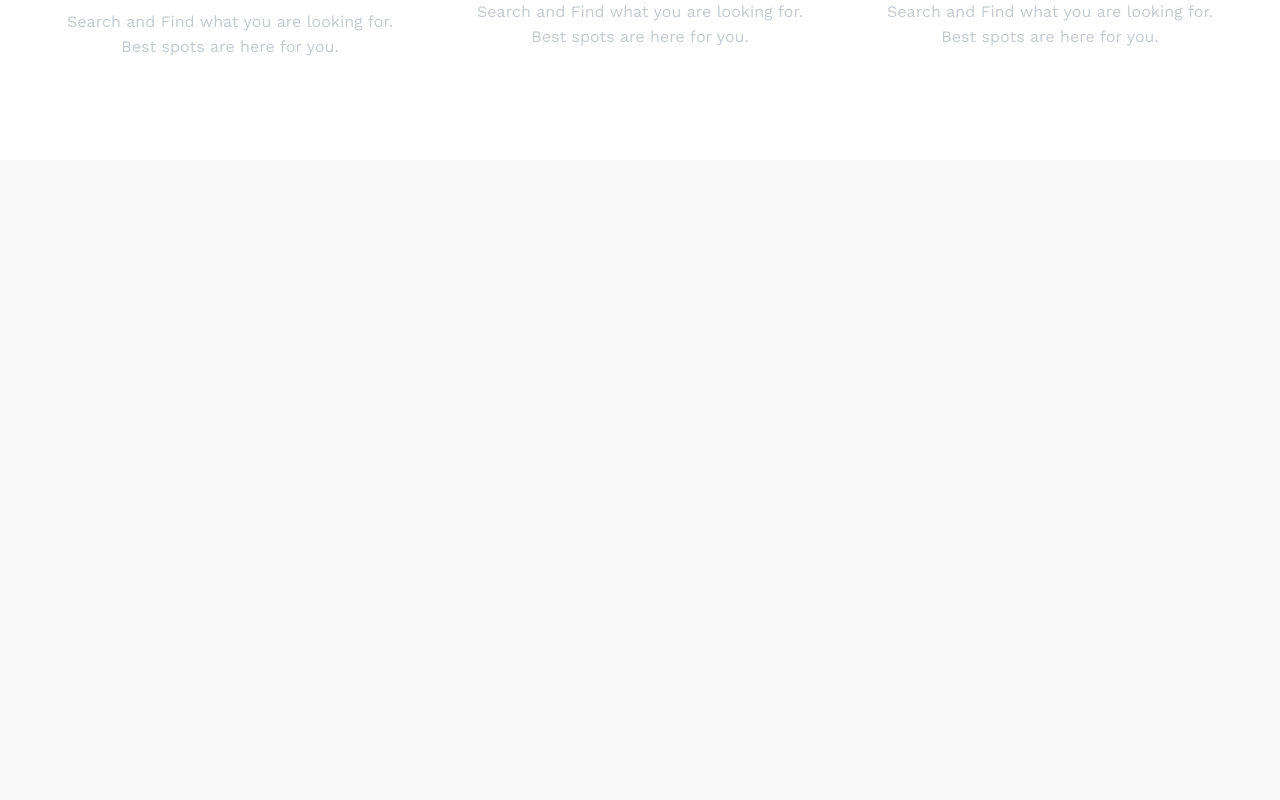
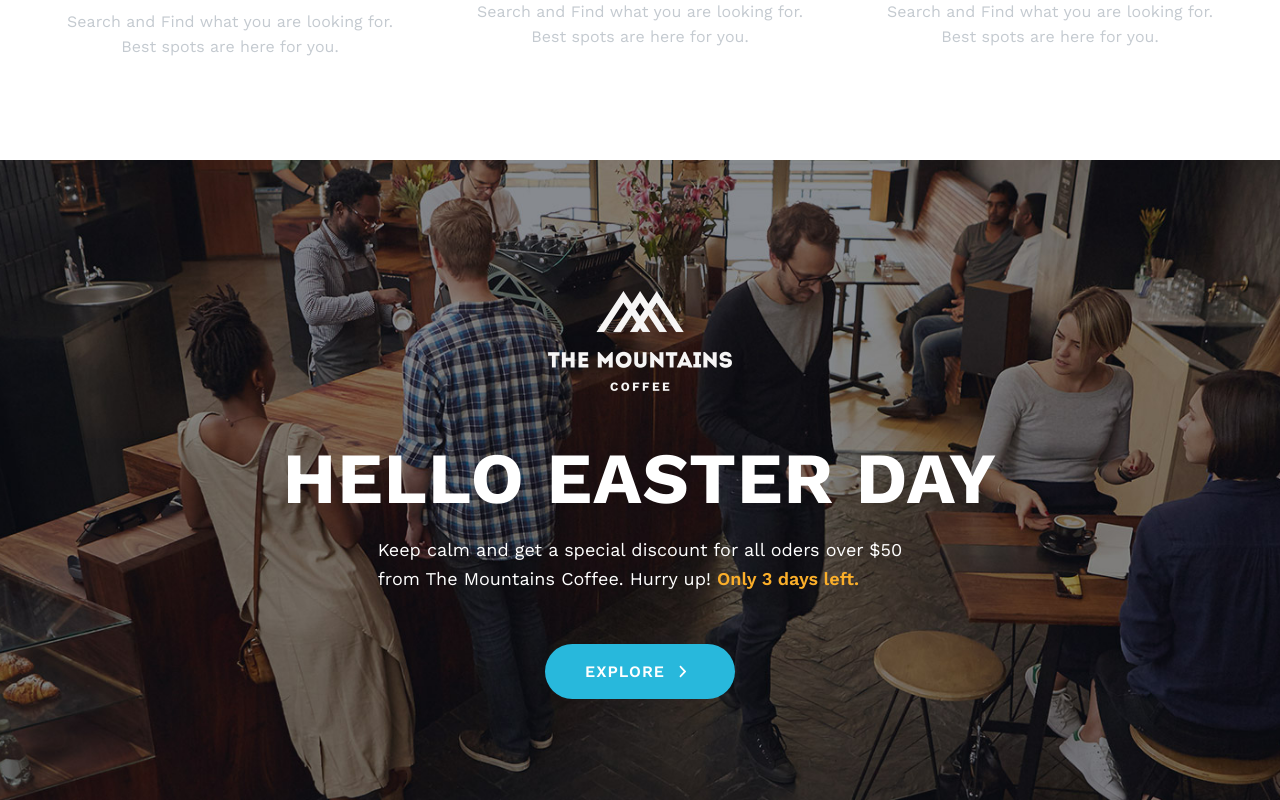
Before and after one commit to alok-as/Blazar, a Vue app: page / in a window 1280 px wide. Shown: the part 2096-2896 px from the top of the page. Before the commit the page ends 2256 px from the top, so only its background shows below. Built offline with nearby package versions, Linux system fonts and the light colour scheme.

Commit message:
home explore section added

```diff
--- a/src/components/Home/HomeExplore.vue
+++ b/src/components/Home/HomeExplore.vue
@@ -1,6 +1,16 @@
 <template>
     <div class="explore">
-        Home Explore
+        <div class="content explore__content">
+            <img class="explore__logo" src="../../assets/home-explore-logo.png" alt="Mountains Logo">
+            <h2 class="explore__title">Hello Easter Day</h2>
+            <p class="explore__paragraph">Keep calm and get a special discount for all oders over $50<br> from The Mountains Coffee. Hurry up! <span>Only 3 days left.</span></p>
+            <button class="btn mt-medium">
+                Explore
+                <svg>
+                    <use xlink:href="../../sass/sprites.svg#icon-chevron-small-right"></use>
+                </svg>
+            </button>
+        </div>
     </div>
 </template>
 
@@ -9,4 +19,36 @@ export default {}
 </script>
 
 <style lang="scss" scoped>
+.explore{
+    background-image: url('../../assets/home-explore.jpg');
+    background-position: center;
+    background-size: cover;
+    height: 80vh;
+
+    &__content{
+        display: flex;
+        flex-direction: column;
+        justify-content: center;
+        align-items: center;
+        color: $color-white;
+    }
+
+    &__logo{
+        height: 10rem;
+        margin: 3rem 0;
+    }
+
+    &__title{
+        font-size: 7.2rem;
+        text-transform: uppercase;
+        letter-spacing: 1px;
+    }
+    &__paragraph{
+        font-size: 1.8rem;
+        span{
+            color: #fbaf2a;
+            font-weight: 600;
+        }
+    }
+}
 </style>
--- a/src/sass/components/_button.scss
+++ b/src/sass/components/_button.scss
@@ -10,7 +10,6 @@
     letter-spacing: 1px;
     font-family: $primary-font;
     display: inline-block;
-    height: 100%;
     padding: 1.5rem 4rem;
     cursor: pointer;
     display: flex;
--- a/src/views/Home.vue
+++ b/src/views/Home.vue
@@ -3,6 +3,7 @@
     <home-header></home-header>
     <home-featured></home-featured>
     <home-works></home-works>
+    <home-explore></home-explore>
   </div>
 </template>
 
@@ -11,7 +12,7 @@ import HomeHeader from '../components/Home/HomeHeader'
 import HomeFeatured from '../components/Home/HomeFeaturedListings'
 // import HomePopular from '../components/Home/HomePopularListing'
 import HomeWorks from '../components/Home/HomeHowItWorks'
-// import HomeExplore from '../components/Home/HomeExplore'
+import HomeExplore from '../components/Home/HomeExplore'
 // import HomeArticles from '../components/Home/HomeArticles'
 // import HomeJoinUs from '../components/Home/HomeJoinus'
 
@@ -20,8 +21,8 @@ export default {
     'home-header': HomeHeader,
     'home-featured': HomeFeatured,
     // 'home-popular': HomePopular
-    'home-works': HomeWorks
-    // 'home-explore': HomeExplore,
+    'home-works': HomeWorks,
+    'home-explore': HomeExplore
     // 'home-articles': HomeArticles,
     // 'home-joinus': HomeJoinUs
   }
```
Also changed, not shown: src/assets/home-explore-logo.png (added), src/assets/home-explore.jpg (added).
